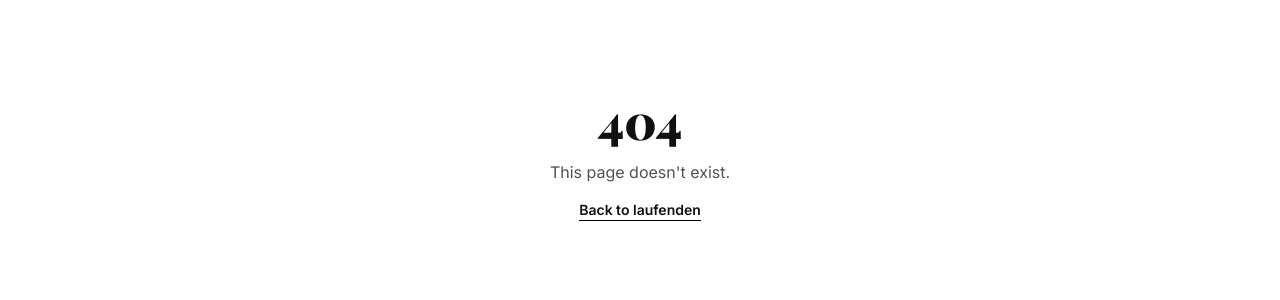
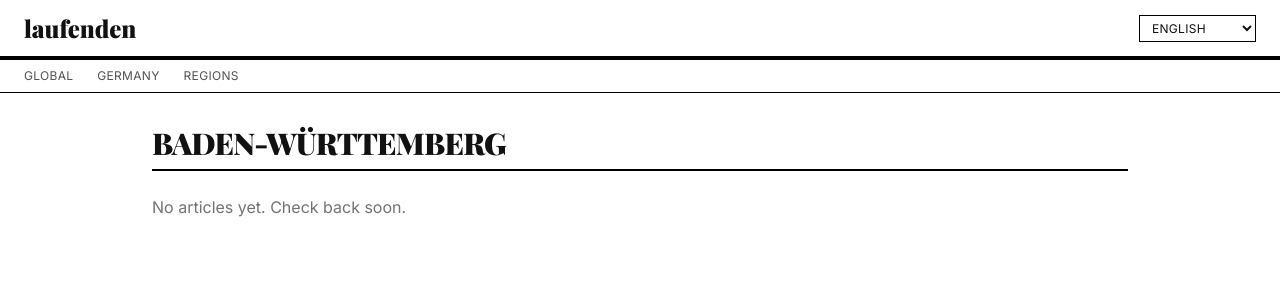
Before and after one commit to rupambhattacharya/laufenden, a Next.js app: page /en/baden-wuerttemberg in a window 1280 px wide. Before the commit this address had no page. Shown: the top 300 px of the page. Built offline with nearby package versions, Linux system fonts and the light colour scheme.

Commit message:
feat: add category/region listing page

```diff
--- /dev/null
+++ b/app/[lang]/[region]/page.tsx
@@ -0,0 +1,41 @@
+import { notFound } from 'next/navigation';
+import { LANGUAGES, isLanguageCode } from '../../../shared/languages';
+import { REGION_PRIORITY, isRegion } from '../../../shared/regions';
+import { getArticlesByRegion } from '../../../lib/content';
+import { getDictionary, getRegionDisplayName } from '../../../lib/dictionary';
+import { ArticleCard } from '../../../components/ArticleCard';
+
+export function generateStaticParams() {
+  return LANGUAGES.flatMap((lang) => REGION_PRIORITY.map((region) => ({ lang, region })));
+}
+
+export default async function RegionPage({
+  params,
+}: {
+  params: Promise<{ lang: string; region: string }>;
+}) {
+  const { lang, region } = await params;
+  if (!isLanguageCode(lang) || !isRegion(region)) {
+    notFound();
+  }
+
+  const dict = getDictionary(lang);
+  const articles = await getArticlesByRegion(region, 100);
+
+  return (
+    <div>
+      <h1 className="mb-6 border-b-2 border-black pb-2 font-serif text-3xl font-black uppercase tracking-tight">
+        {getRegionDisplayName(lang, region)}
+      </h1>
+      {articles.length === 0 ? (
+        <p className="text-neutral-500">{dict.noArticlesYet}</p>
+      ) : (
+        <div className="grid grid-cols-1 gap-8 md:grid-cols-2">
+          {articles.map((article) => (
+            <ArticleCard key={article.id} article={article} lang={lang} />
+          ))}
+        </div>
+      )}
+    </div>
+  );
+}
```
